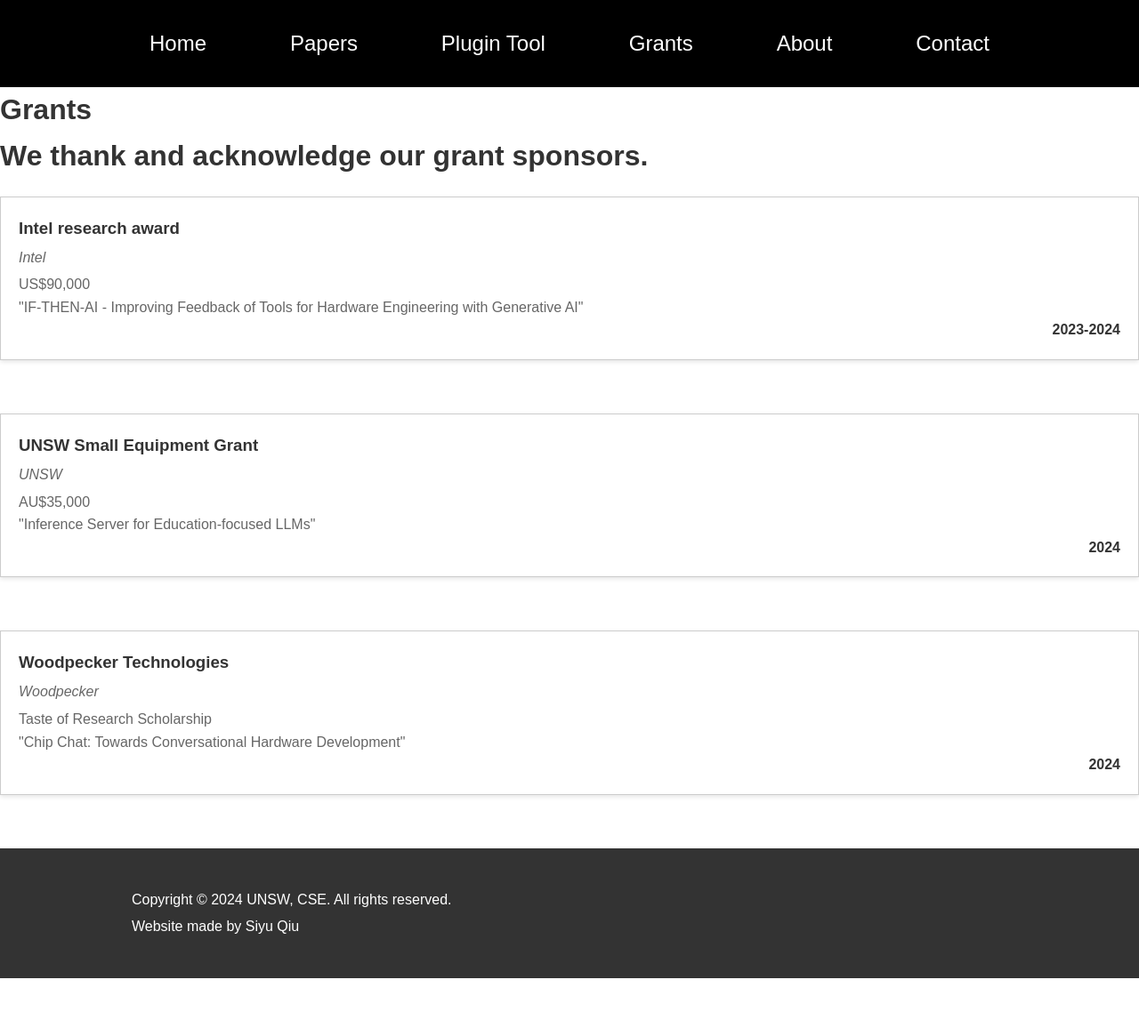
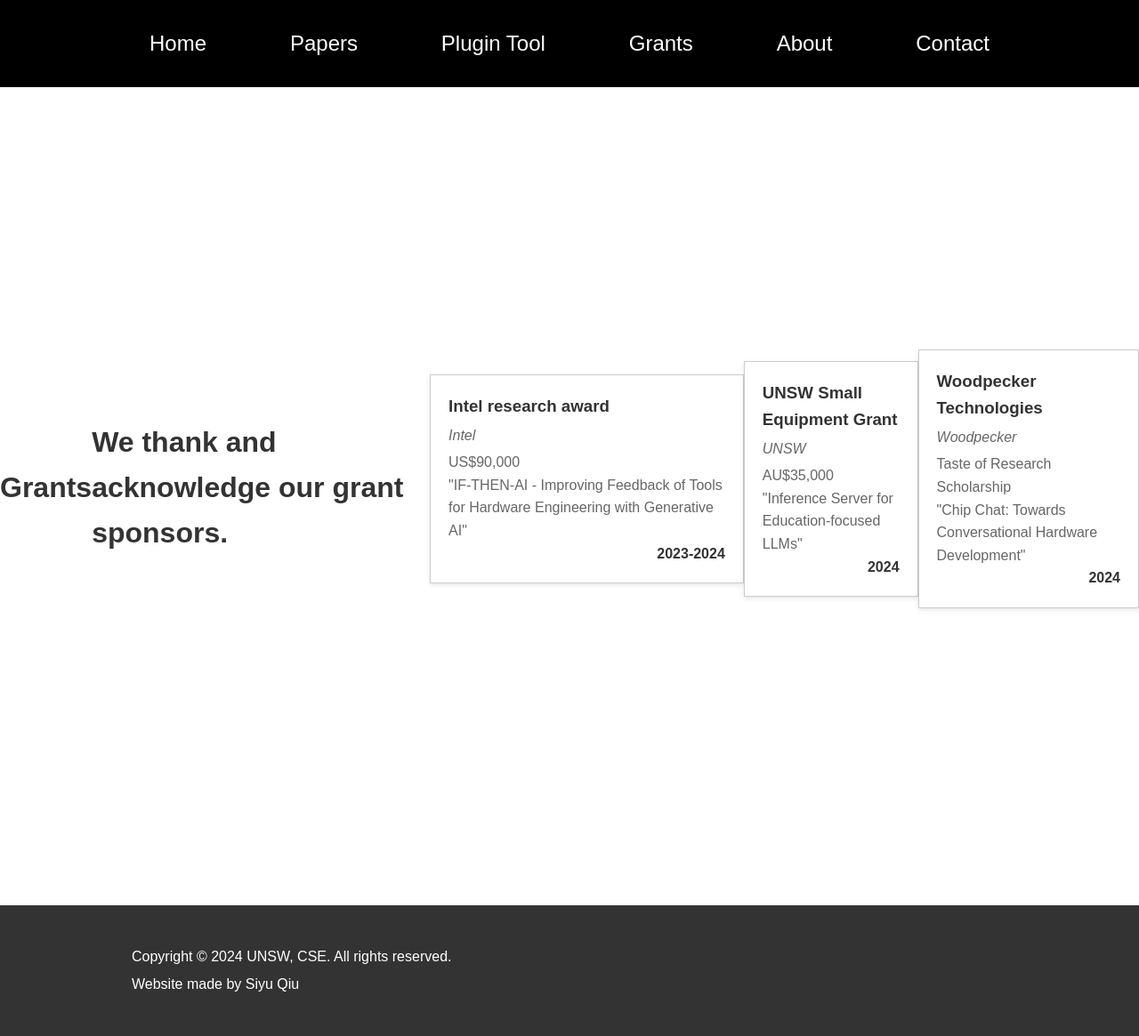
Before and after one commit to llm4hw/llm4hw.github.io, a Jekyll site: the page built from grants.md, in a window 1280 px wide. Shown: the whole page at 89% size. Built offline with Jekyll 4.4.1, drawn with Linux system fonts in a browser that asks for light colours; before the commit the page ends 1100 px from its top, so only the background shows below that.

Commit message:
Update style.css

```diff
--- a/assets/css/style.css
+++ b/assets/css/style.css
@@ -11,6 +11,18 @@
     color: #333;
     background: #fff;
 }
+.centered-container {
+    display: flex;
+    justify-content: center; /* Aligns horizontally */
+    align-items: center; /* Aligns vertically */
+    height: 100vh; /* Full height of the viewport */
+}
+
+.centered-title {
+    font-size: 32px; /* Example font size */
+    font-weight: bold;
+}
+
 
 .container {
     width: 80%;
```
